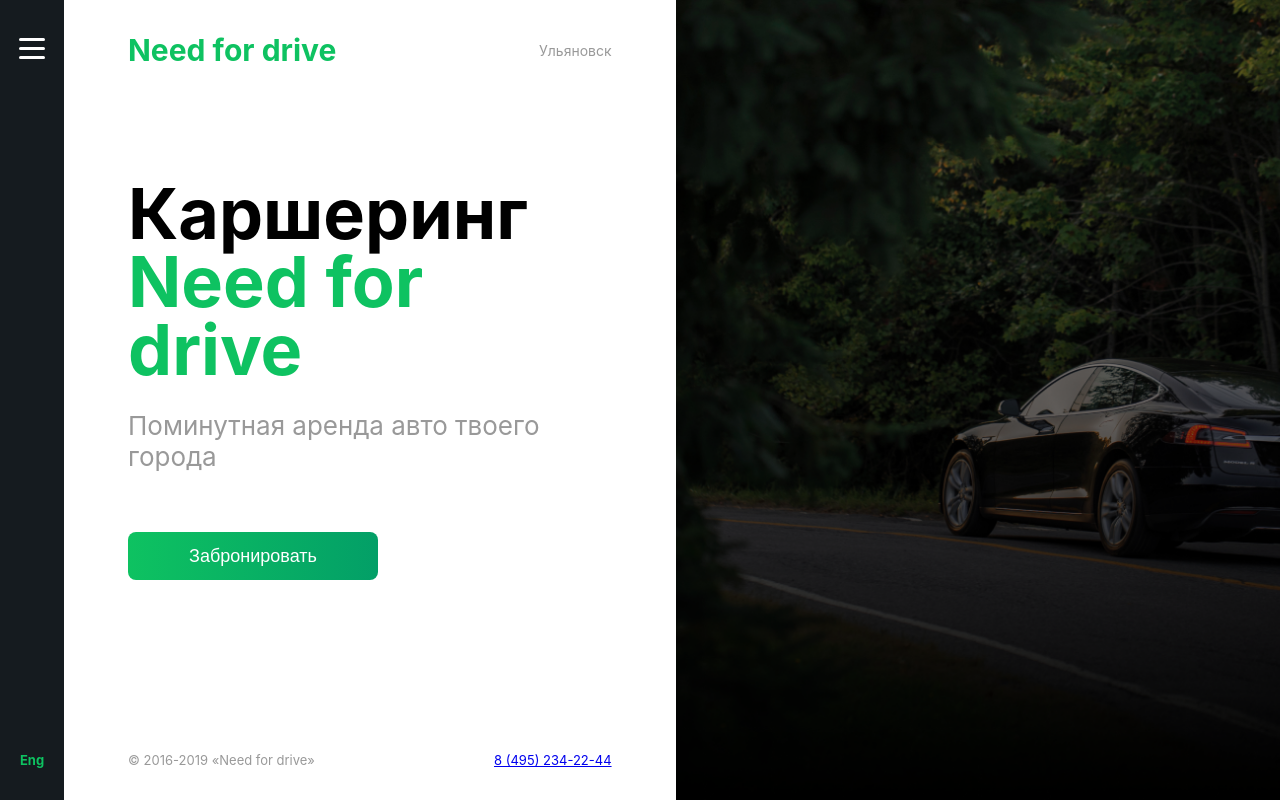
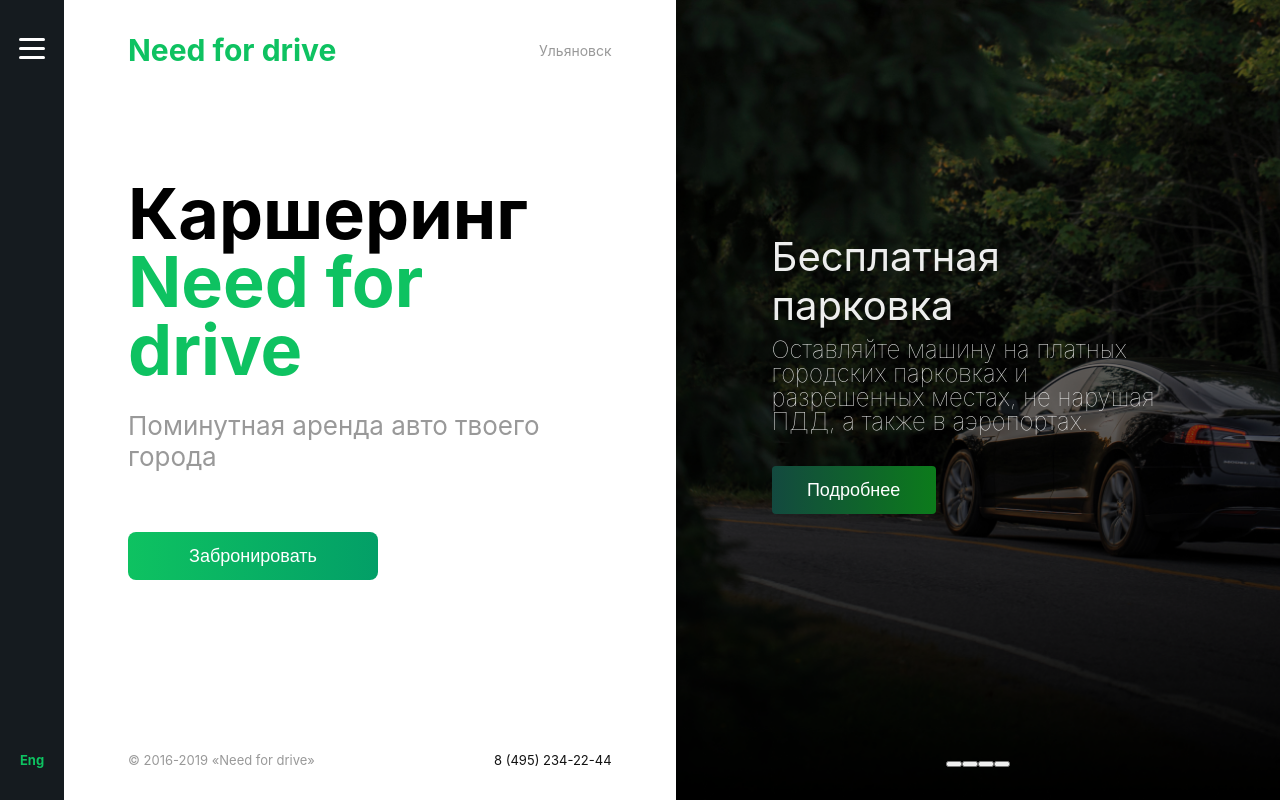
Before and after one commit to PolyantsevYury/need-for-drive, a React (Create React App) app: page / in a window 1280 px wide. Built offline with nearby package versions, Linux system fonts and the light colour scheme.

Commit message:
add slider layout

```diff
--- a/src/components/Slider.js
+++ b/src/components/Slider.js
@@ -3,7 +3,25 @@ import '../styles/mainPage/Slider.scss'
 
 export const Slider = () => {
   return (
-      <div className='slider'>
-      </div>
+      <section className='slider'>
+        <button className='slider__control slider__control-prev'>
+        </button>
+        <div className='slider__content'>
+          <div className='slider__item'>
+            <h2 className='slider__item-title'>Бесплатная парковка</h2>
+            <p className='slider__item-info'>Оставляйте машину на платных городских
+              парковках и разрешенных местах, не нарушая ПДД, а также в аэропортах.</p>
+            <button className='slider__item-button'>Подробнее</button>
+          </div>
+          <div className='slider__nav'>
+            <button className='slider__nav-item'> </button>
+            <button className='slider__nav-item slider__nav-item--active'> </button>
+            <button className='slider__nav-item'> </button>
+            <button className='slider__nav-item'> </button>
+          </div>
+        </div>
+        <button className='slider__control slider__control-next'>
+        </button>
+      </section>
   )
 };
--- a/src/styles/mainPage/App.css
+++ b/src/styles/mainPage/App.css
@@ -8,7 +8,7 @@
   width: 100%;
   color: #EEEEEE;
 }
-.app-wrapper h1 {
+.app-wrapper h1, .app-wrapper h2 {
   margin: 0;
 }
 
--- a/src/styles/mainPage/App.scss
+++ b/src/styles/mainPage/App.scss
@@ -10,7 +10,7 @@
   width: 100%;
   color: $clr-gray-light;
 
-  h1{
+  h1,h2{
     margin: 0;
   }
 }
--- a/src/styles/mainPage/MainContent.css
+++ b/src/styles/mainPage/MainContent.css
@@ -61,5 +61,9 @@
 .footer__copyright {
   color: #999999;
 }
+.footer__number {
+  text-decoration: none;
+  color: #121212;
+}
 
 /*# sourceMappingURL=MainContent.css.map */
--- a/src/styles/mainPage/MainContent.scss
+++ b/src/styles/mainPage/MainContent.scss
@@ -63,5 +63,7 @@
     color: $clr-gray-dark;
   }
   &__number{
+    text-decoration: none;
+    color: $clr-main-black;
   }
 }
--- a/src/styles/mainPage/Slider.css
+++ b/src/styles/mainPage/Slider.css
@@ -3,6 +3,47 @@
   background-size: cover;
   background-position: center;
   flex: 0 1 50%;
+  display: flex;
+}
+.slider__control {
+  height: 100%;
+  background-color: transparent;
+  border: none;
+  outline: none;
+  width: 64px;
+  min-width: 64px;
+}
+.slider__control:hover {
+  background-color: rgba(14, 194, 97, 0.2);
+}
+.slider__content {
+  align-self: flex-end;
+  padding: 32px;
+  display: flex;
+  flex-direction: column;
+  justify-content: space-between;
+  align-items: center;
+  height: 75vh;
+}
+.slider__item-title {
+  font-size: 40px;
+  font-weight: normal;
+}
+.slider__item-info {
+  margin-top: 8px;
+  margin-bottom: 32px;
+  font-size: 24px;
+  font-weight: lighter;
+  line-height: 24px;
+}
+.slider__item-button {
+  height: 48px;
+  width: 164px;
+  background-image: linear-gradient(to right, #13493F 0%, #0C7B1B 100%);
+  color: #fff;
+  font-size: 18px;
+  border: none;
+  border-radius: 4px;
 }
 
 /*# sourceMappingURL=Slider.css.map */
--- a/src/styles/mainPage/Slider.scss
+++ b/src/styles/mainPage/Slider.scss
@@ -1,8 +1,53 @@
 @import '../config';
 
-.slider {
+.slider{
   background-image: url('../../img/slider_1.png');
   background-size: cover;
   background-position: center;
   flex: 0 1 50%;
+  display: flex;
+  &__control{
+    height: 100%;
+    background-color: transparent;
+    border: none;
+    outline: none;
+    width: 64px;
+    min-width: 64px;
+    &:hover{
+      background-color: rgba(14, 194, 97, 0.2);
+    }
+  }
+  &__content{
+    align-self: flex-end;
+    padding: 32px;
+    display: flex;
+    flex-direction: column;
+    justify-content: space-between;
+    align-items: center;
+    height: 75vh;
+  }
+  &__item{
+  }
+  &__item-title{
+    font-size: 40px;
+    font-weight: normal;
+  }
+  &__item-info{
+    margin-top: 8px;
+    margin-bottom: 32px;
+    font-size: 24px;
+    font-weight: lighter;
+    line-height: 24px;
+  }
+  &__item-button{
+    height: 48px;
+    width: 164px;
+    background-image: linear-gradient(to right, #13493F 0%, #0C7B1B 100%);
+    color: #fff;
+    font-size: 18px;
+    border: none;
+    border-radius: 4px;
+  }
+  &__nav{
+  }
 }
```
Also changed, not shown: 2 other files (tests, documents, lock files or other folders).
